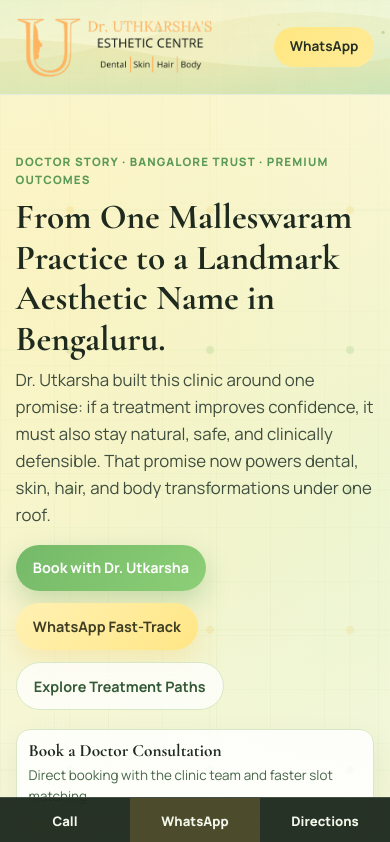
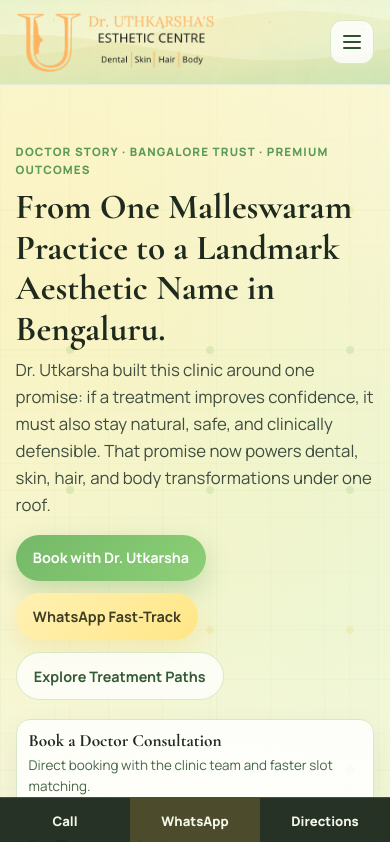
Before and after one commit to DivertoAI/dr-utkarsha-aesthetics-pages, a Next.js app: page / in a window 390 px wide. Shown: the top 842 px of the page. Built offline with nearby package versions, Linux system fonts and the light colour scheme.

Commit message:
Add responsive header with hamburger navigation

```diff
--- a/app/globals.css
+++ b/app/globals.css
@@ -50,6 +50,10 @@
     auto;
   background-repeat: repeat, no-repeat, no-repeat, no-repeat, no-repeat, no-repeat;
   line-height: 1.6;
+}
+
+body.menu-active {
+  overflow: hidden;
 }
 
 main,
@@ -165,6 +169,7 @@
 }
 
 .site-header {
+  --header-height: 94px;
   position: sticky;
   top: 0;
   z-index: 60;
@@ -196,7 +201,7 @@
 }
 
 .nav-wrap {
-  min-height: 94px;
+  min-height: var(--header-height);
   display: flex;
   align-items: center;
   justify-content: space-between;
@@ -246,6 +251,76 @@
   font-weight: 700;
   font-size: 0.85rem;
   padding: 0.55rem 1rem;
+}
+
+.menu-toggle,
+.mobile-shell {
+  display: none;
+}
+
+.menu-toggle {
+  width: 44px;
+  height: 44px;
+  border-radius: 12px;
+  border: 1px solid #d7e8c4;
+  background: rgba(255, 255, 255, 0.82);
+  align-items: center;
+  justify-content: center;
+  color: #2f4f31;
+  cursor: pointer;
+}
+
+.menu-toggle-bar {
+  position: relative;
+  width: 18px;
+  height: 2px;
+  border-radius: 999px;
+  background: currentColor;
+  transition: background-color 0.2s ease;
+}
+
+.menu-toggle-bar::before,
+.menu-toggle-bar::after {
+  content: "";
+  position: absolute;
+  left: 0;
+  width: 18px;
+  height: 2px;
+  border-radius: 999px;
+  background: currentColor;
+  transition: transform 0.2s ease;
+}
+
+.menu-toggle-bar::before {
+  transform: translateY(-6px);
+}
+
+.menu-toggle-bar::after {
+  transform: translateY(6px);
+}
+
+.menu-toggle.is-open .menu-toggle-bar {
+  background: transparent;
+}
+
+.menu-toggle.is-open .menu-toggle-bar::before {
+  transform: rotate(45deg);
+}
+
+.menu-toggle.is-open .menu-toggle-bar::after {
+  transform: rotate(-45deg);
+}
+
+.sr-only {
+  position: absolute;
+  width: 1px;
+  height: 1px;
+  padding: 0;
+  margin: -1px;
+  overflow: hidden;
+  clip: rect(0, 0, 0, 0);
+  white-space: nowrap;
+  border: 0;
 }
 
 .hero {
@@ -1221,13 +1296,118 @@
   }
 }
 
-@media (max-width: 860px) {
+@media (max-width: 960px) {
+  .site-header {
+    --header-height: 84px;
+    overflow: visible;
+  }
+
   .nav {
     display: none;
   }
 
+  .nav-cta {
+    display: none;
+  }
+
+  .menu-toggle {
+    display: inline-flex;
+  }
+
   .brand-logo-wrap {
-    width: clamp(200px, 47vw, 280px);
+    width: clamp(190px, 46vw, 290px);
+  }
+
+  .mobile-shell {
+    position: fixed;
+    display: block;
+    top: var(--header-height);
+    right: 0;
+    left: 0;
+    bottom: 0;
+    z-index: 58;
+    pointer-events: none;
+  }
+
+  .mobile-shell.open {
+    pointer-events: auto;
+  }
+
+  .mobile-backdrop {
+    position: absolute;
+    inset: 0;
+    border: 0;
+    padding: 0;
+    background: rgba(20, 31, 17, 0.36);
+    opacity: 0;
+    transition: opacity 0.22s ease;
+    pointer-events: none;
+  }
+
+  .mobile-menu-panel {
+    position: absolute;
+    top: 0.7rem;
+    left: 50%;
+    width: min(640px, 92%);
+    transform: translate(-50%, -14px);
+    opacity: 0;
+    border: 1px solid #d6e6c4;
+    border-radius: 18px;
+    background:
+      linear-gradient(180deg, rgba(252, 255, 245, 0.98), rgba(255, 251, 232, 0.98)),
+      var(--nav-pattern-url);
+    background-size: cover, cover;
+    box-shadow: 0 24px 50px rgba(32, 45, 21, 0.2);
+    padding: 0.8rem;
+    transition: transform 0.22s ease, opacity 0.22s ease;
+    pointer-events: none;
+  }
+
+  .mobile-shell.open .mobile-backdrop {
+    opacity: 1;
+    pointer-events: auto;
+  }
+
+  .mobile-shell.open .mobile-menu-panel {
+    opacity: 1;
+    transform: translate(-50%, 0);
+    pointer-events: auto;
+  }
+
+  .mobile-nav {
+    display: grid;
+    gap: 0.4rem;
+  }
+
+  .mobile-nav-link {
+    border-radius: 12px;
+    border: 1px solid transparent;
+    padding: 0.66rem 0.74rem;
+    font-weight: 700;
+    color: #2e4b2e;
+    background: rgba(255, 255, 255, 0.62);
+  }
+
+  .mobile-nav-link:hover {
+    border-color: #d1e3bc;
+    background: rgba(246, 253, 233, 0.92);
+  }
+
+  .mobile-nav-cta {
+    display: inline-flex;
+    margin-top: 0.6rem;
+    border-radius: 999px;
+    padding: 0.66rem 0.95rem;
+    font-size: 0.9rem;
+    font-weight: 800;
+    color: #2a3f2a;
+    background: linear-gradient(130deg, #fbeea9, #ffe583);
+  }
+}
+
+@media (max-width: 860px) {
+  .brand-logo-wrap {
+    width: clamp(176px, 52vw, 250px);
   }
 
   .grid.two {
--- a/app/layout.tsx
+++ b/app/layout.tsx
@@ -1,7 +1,6 @@
 import type { Metadata } from "next";
-import Link from "next/link";
 import type { CSSProperties } from "react";
-import Image from "@/components/clinic-image";
+import SiteHeader from "@/components/site-header";
 import "./globals.css";
 import { clinic, siteUrl } from "@/lib/clinic-data";
 import { withBasePath } from "@/lib/base-path";
@@ -55,25 +54,7 @@
         <div className="page-ornament page-ornament-top" aria-hidden />
         <div className="page-ornament page-ornament-mid" aria-hidden />
         <div className="page-ornament page-ornament-bottom" aria-hidden />
-        <header className="site-header">
-          <div className="container nav-wrap">
-            <Link href="/" className="brand" aria-label="Dr Utkarsha Aesthetics home">
-              <span className="brand-logo-wrap">
-                <Image src="/logo/clinic-logo.png" alt="Dr Utkarsha Aesthetics logo" width={320} height={100} priority />
-              </span>
-            </Link>
-            <nav className="nav">
-              {navLinks.map((link) => (
-                <Link key={link.href} href={link.href} className="nav-link">
-                  {link.label}
-                </Link>
-              ))}
-            </nav>
-            <a className="nav-cta" href={clinic.whatsapp} target="_blank" rel="noreferrer">
-              WhatsApp
-            </a>
-          </div>
-        </header>
+        <SiteHeader navLinks={navLinks} whatsappLink={clinic.whatsapp} />
 
         <main>{children}</main>
 
--- /dev/null
+++ b/components/site-header.tsx
@@ -0,0 +1,107 @@
+"use client";
+
+import Link from "next/link";
+import { usePathname } from "next/navigation";
+import { useEffect, useState } from "react";
+import Image from "@/components/clinic-image";
+
+type NavLink = {
+  href: string;
+  label: string;
+};
+
+type SiteHeaderProps = {
+  navLinks: NavLink[];
+  whatsappLink: string;
+};
+
+export default function SiteHeader({ navLinks, whatsappLink }: SiteHeaderProps) {
+  const [isMenuOpen, setIsMenuOpen] = useState(false);
+  const pathname = usePathname();
+
+  useEffect(() => {
+    setIsMenuOpen(false);
+  }, [pathname]);
+
+  useEffect(() => {
+    document.body.classList.toggle("menu-active", isMenuOpen);
+    return () => {
+      document.body.classList.remove("menu-active");
+    };
+  }, [isMenuOpen]);
+
+  useEffect(() => {
+    const handleResize = () => {
+      if (window.innerWidth > 960) {
+        setIsMenuOpen(false);
+      }
+    };
+
+    window.addEventListener("resize", handleResize);
+    return () => window.removeEventListener("resize", handleResize);
+  }, []);
+
+  return (
+    <header className={`site-header ${isMenuOpen ? "menu-open" : ""}`}>
+      <div className="container nav-wrap">
+        <Link href="/" className="brand" aria-label="Dr Utkarsha Aesthetics home">
+          <span className="brand-logo-wrap">
+            <Image src="/logo/clinic-logo.png" alt="Dr Utkarsha Aesthetics logo" width={320} height={100} priority />
+          </span>
+        </Link>
+
+        <nav className="nav" aria-label="Primary navigation">
+          {navLinks.map((link) => (
+            <Link key={link.href} href={link.href} className="nav-link">
+              {link.label}
+            </Link>
+          ))}
+        </nav>
+
+        <a className="nav-cta" href={whatsappLink} target="_blank" rel="noreferrer">
+          WhatsApp
+        </a>
+
+        <button
+          type="button"
+          className={`menu-toggle ${isMenuOpen ? "is-open" : ""}`}
+          aria-expanded={isMenuOpen}
+          aria-controls="mobile-menu"
+          aria-label={isMenuOpen ? "Close menu" : "Open menu"}
+          onClick={() => setIsMenuOpen((open) => !open)}
+        >
+          <span className="menu-toggle-bar" aria-hidden />
+          <span className="sr-only">{isMenuOpen ? "Close menu" : "Open menu"}</span>
+        </button>
+      </div>
+
+      <div className={`mobile-shell ${isMenuOpen ? "open" : ""}`} aria-hidden={!isMenuOpen}>
+        <button
+          type="button"
+          className="mobile-backdrop"
+          aria-label="Close menu backdrop"
+          tabIndex={isMenuOpen ? 0 : -1}
+          onClick={() => setIsMenuOpen(false)}
+        />
+        <div id="mobile-menu" className="mobile-menu-panel">
+          <nav className="mobile-nav" aria-label="Mobile navigation">
+            {navLinks.map((link) => (
+              <Link key={link.href} href={link.href} className="mobile-nav-link" onClick={() => setIsMenuOpen(false)}>
+                {link.label}
+              </Link>
+            ))}
+          </nav>
+          <a
+            className="mobile-nav-cta"
+            href={whatsappLink}
+            target="_blank"
+            rel="noreferrer"
+            onClick={() => setIsMenuOpen(false)}
+          >
+            Start on WhatsApp
+          </a>
+        </div>
+      </div>
+    </header>
+  );
+}
```
